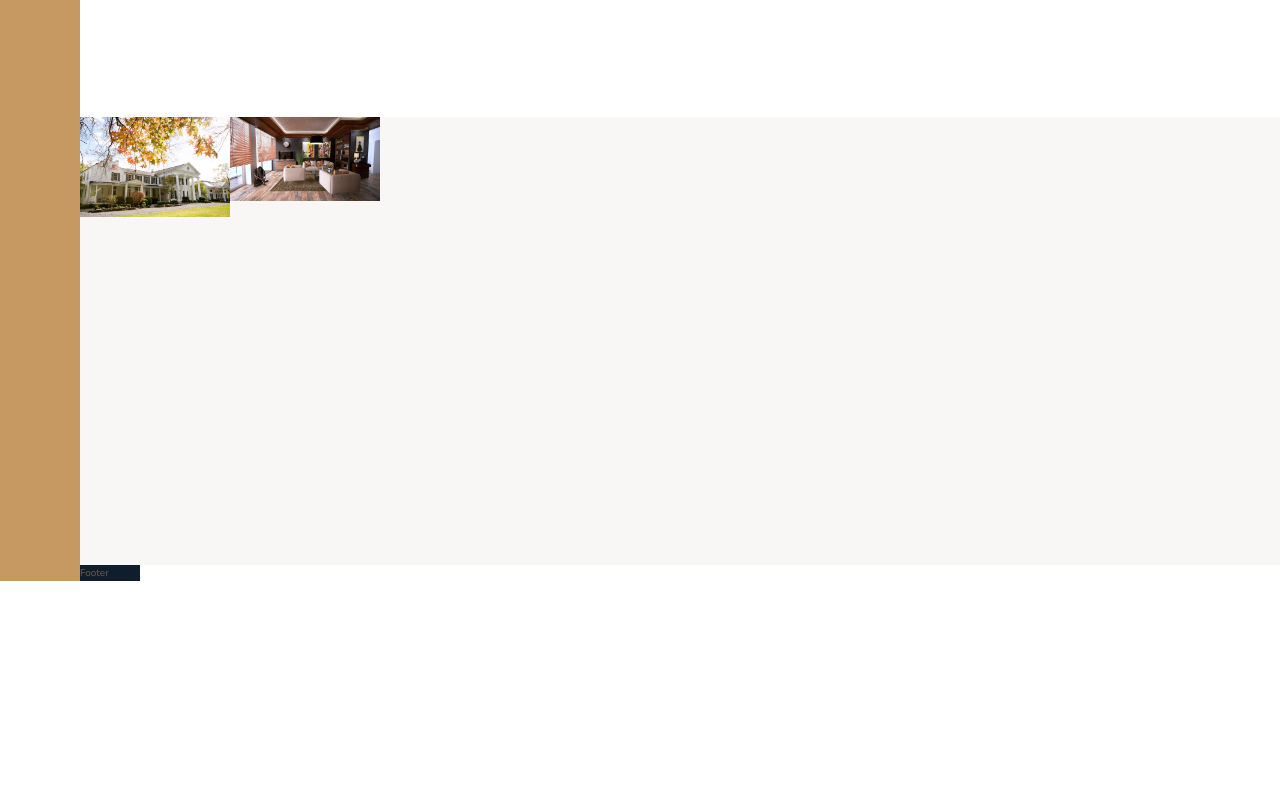
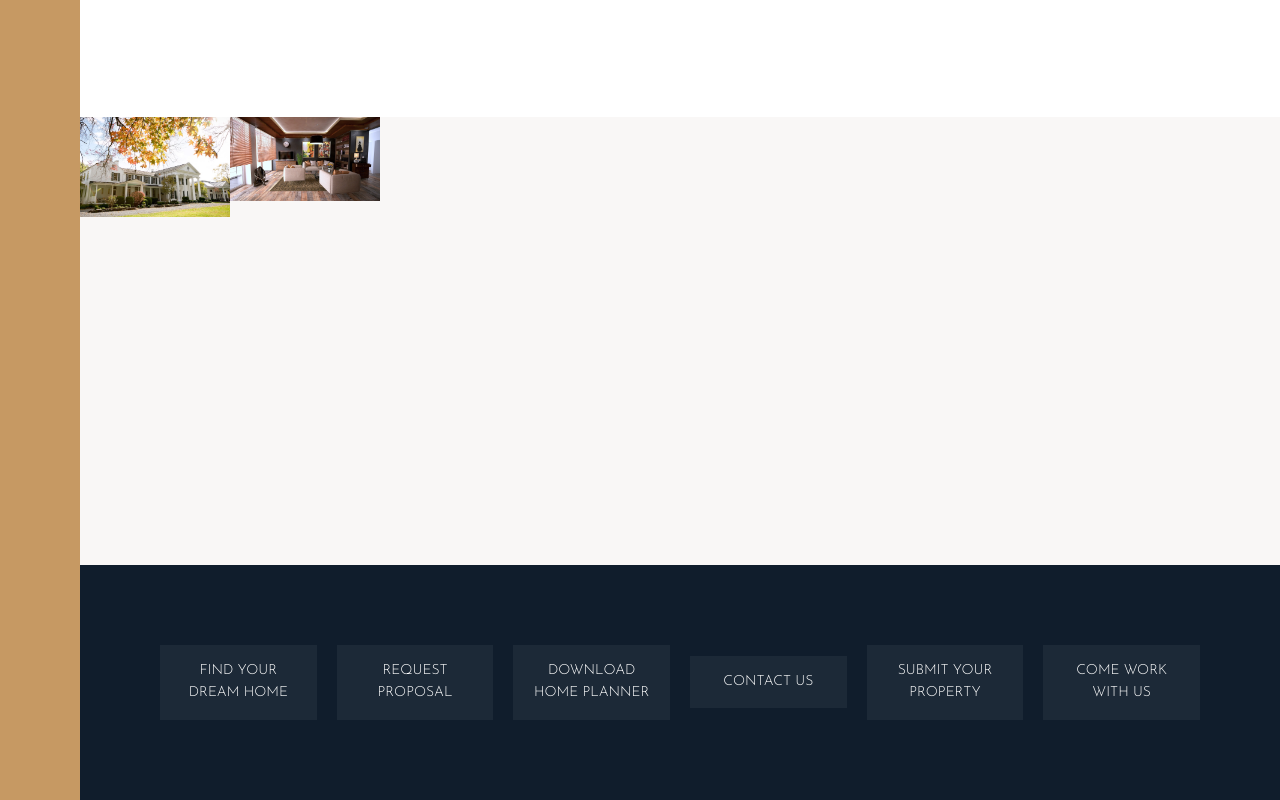
Before and after one commit to Nischay8/AdvancedCssProject, a website: page Nexter/index.html in a window 1280 px wide. Shown: the part 3146-3946 px from the top of the page. Before the commit the page ends 3727 px from the top, so only its background shows below. Drawn offline with nearby package versions, Linux system fonts and the light colour scheme.

Commit message:
Added on 01 November 2023

```diff
--- a/Nexter/index.html
+++ b/Nexter/index.html
@@ -311,12 +311,19 @@
     </section>
 
     <section class="gallery">
-       <img src="img/gal-1.jpeg" alt="Gallery image 1" class="gallery__img">
-       <img src="img/gal-2.jpeg" alt="Gallery image 2" class="gallery__img">
+        <img src="img/gal-1.jpeg" alt="Gallery image 1" class="gallery__img">
+        <img src="img/gal-2.jpeg" alt="Gallery image 2" class="gallery__img">
     </section>
 
     <footer class="footer">
-        Footer
+        <ul class="nav">
+            <li class="nav__item"><a href="" class="nav__link">Find Your Dream Home</a></li>
+            <li class="nav__item"><a href="" class="nav__link">Request Proposal</a></li>
+            <li class="nav__item"><a href="" class="nav__link">Download home Planner</a></li>
+            <li class="nav__item"><a href="" class="nav__link">Contact Us</a></li>
+            <li class="nav__item"><a href="" class="nav__link">Submit Your Property</a></li>
+            <li class="nav__item"><a href="" class="nav__link">Come Work With Us</a></li>
+        </ul>
     </footer>
 </body>
 
--- a/Nexter/sass/_footer.scss
+++ b/Nexter/sass/_footer.scss
@@ -1,3 +1,29 @@
 .footer {
     background-color: $color-secondary;
+    grid-column: full-start / full-end;
+    padding: 8rem;
+
+
 }
+
+.nav {
+    list-style: none;
+    display: grid;
+    grid-template-columns: repeat(auto-fit, minmax(15rem, 1fr));
+    grid-gap: 2rem;
+    align-items: center;
+
+    &__link:link,
+    &__link:visited {
+        font-size: 1.4rem;
+        color: #fff;
+        text-decoration: none;
+        font-family: $font-display;
+        text-transform: uppercase;
+        text-align: center;
+        padding: 1.5rem;
+        display: block;
+        transition: all .2s;
+        background-color: rgba(#fff, .05);
+    }
+}
```
Also changed, not shown: Nexter/css/style.css.
